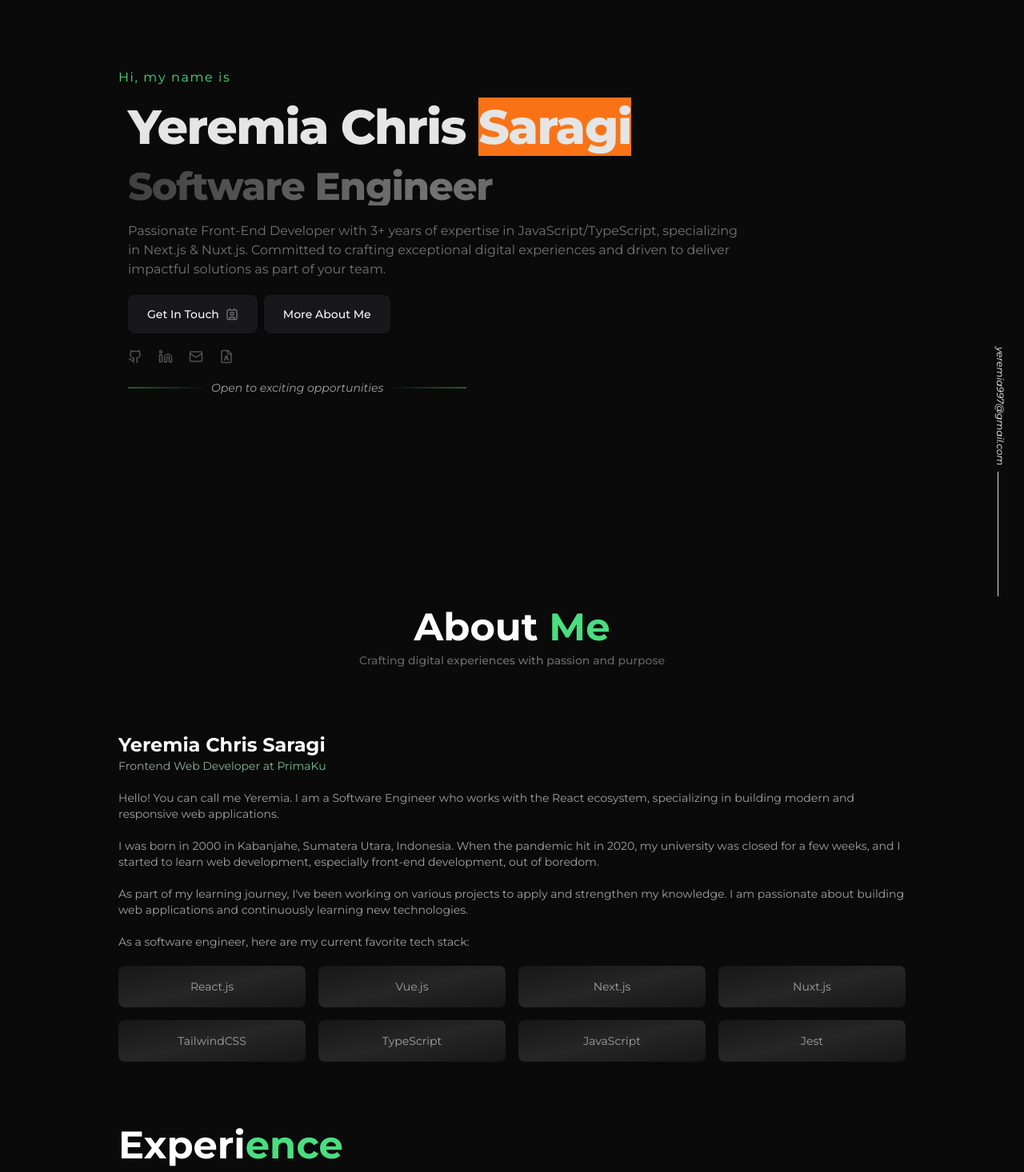
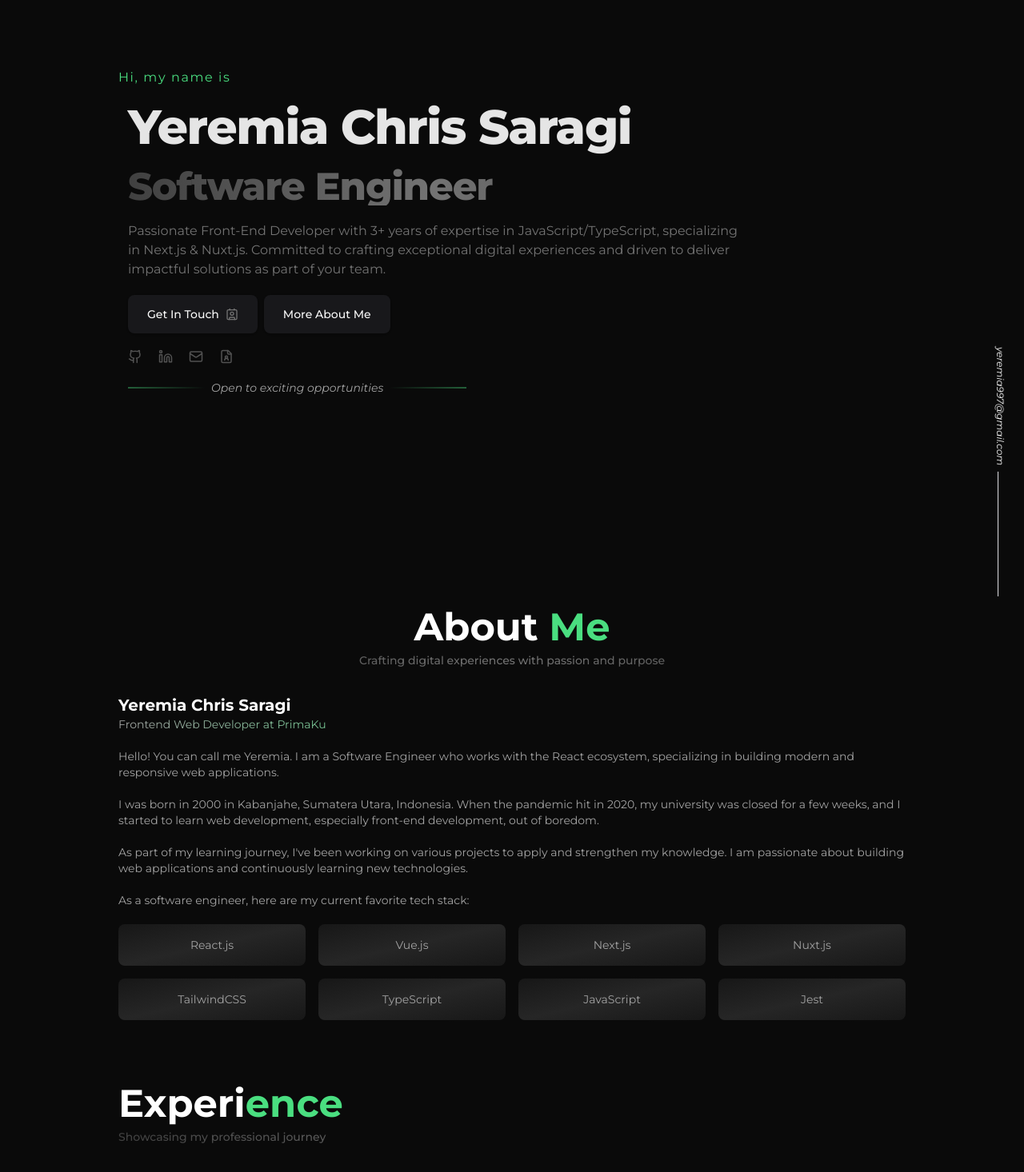
Before and after one commit to yeremiaChris/portfolio-revamp, a Next.js app: page / in a window 1280 px wide. Shown: the part 120-1586 px from the top of the page at 80% size. Built offline with nearby package versions, Linux system fonts and the light colour scheme; a web font is replaced by a local one.

Commit message:
feat: update some style

```diff
--- a/app/components/About.tsx
+++ b/app/components/About.tsx
@@ -79,7 +79,7 @@ export const About = () => {
       <motion.div
         {...defaultMotionProps}
         transition={{ duration: 0.8, delay: 0.2 }}
-        className="mb-20 space-y-2"
+        className="mb-8 space-y-2"
       >
         <h2 className="md:text-5xl text-3xl text-center font-bold">
           About <span className="text-green-400">Me</span>
@@ -96,7 +96,7 @@ export const About = () => {
         transition={{ duration: 0.6, delay: 0.4 }}
         className="mb-4"
       >
-        <h2 className="text-2xl font-bold">Yeremia Chris Saragi</h2>
+        <h2 className="text-xl font-bold">Yeremia Chris Saragi</h2>
         <p className="text-neutral-400 text-sm bg-gradient-to-r from-neutral-400 via-green-400 to-neutral-400 text-transparent bg-clip-text bg-300% animate-shine">
           Frontend Web Developer at PrimaKu
         </p>
--- a/app/components/Experience.tsx
+++ b/app/components/Experience.tsx
@@ -147,14 +147,14 @@ export const Experience = () => {
       <motion.div
         {...defaultMotionProps}
         transition={{ duration: 0.8, delay: 0.2 }}
-        className="mb-20 space-y-2"
+        className="mb-8  space-y-2"
       >
         <h2 className="md:text-5xl text-3xl font-bold">
           Experi<span className="text-green-400">ence</span>
         </h2>
 
         <p className="text-sm bg-gradient-to-r from-neutral-700 via-neutral-500 to-neutral-700 text-transparent bg-clip-text bg-300% animate-shine font-medium">
-          Showcasing my professional journey and achievements
+          Showcasing my professional journey
         </p>
       </motion.div>
 
--- a/app/components/MainBanner.tsx
+++ b/app/components/MainBanner.tsx
@@ -47,13 +47,13 @@ export const MainBanner = () => {
               transition={{ duration: 0.5, delay: 0.2 }}
               className="scroll-m-20 text-neutral-200 text-4xl md:text-5xl font-extrabold tracking-tight lg:text-6xl"
             >
-              Yeremia Chris <span className="bg-orange-500">Saragi</span>
+              Yeremia Chris Saragi
             </motion.h1>
             <motion.h2
               initial={{ opacity: 0, x: -50 }}
               animate={{ opacity: 1, x: 0 }}
               transition={{ duration: 0.5, delay: 0.4 }}
-              className="scroll-m-20 text-3xl md:text-4xl bg-gradient-to-r from-neutral-700 via-neutral-500 to-neutral-700 text-transparent bg-clip-text bg-300% animate-shine font-extrabold tracking-tight lg:text-5xl"
+              className="scroll-m-20 text-2xl md:text-4xl bg-gradient-to-r from-neutral-700 via-neutral-500 to-neutral-700 text-transparent bg-clip-text bg-300% animate-shine font-extrabold tracking-tight lg:text-5xl"
             >
               Software Engineer
             </motion.h2>
--- a/app/components/Projects.tsx
+++ b/app/components/Projects.tsx
@@ -62,7 +62,7 @@ const ProjectItem = ({
           <motion.div {...contentAnimationProps} className="space-y-5">
             <h2 className="text-2xl font-bold">{title}</h2>
             <p className="text-sm text-neutral-400">{description}</p>
-            <p className="text-neutral-400 text-sm">Tool: {tools}</p>
+            <p className="text-neutral-400 text-sm">Tools: {tools}</p>
             <Button asChild>
               <Link href={link} target="_blank">
                 View Project <ExternalLink />
@@ -158,14 +158,14 @@ export const Projects = () => {
       <motion.div
         {...defaultMotionProps}
         transition={{ duration: 0.8, delay: 0.2 }}
-        className="mb-20 space-y-2"
+        className="mb-8 space-y-2"
       >
         <h2 className="md:text-5xl text-3xl font-bold">
           Proje<span className="text-green-400">cts</span>
         </h2>
 
         <p className="text-sm bg-gradient-to-r from-neutral-700 via-neutral-500 to-neutral-700 text-transparent bg-clip-text bg-300% animate-shine font-medium">
-          Showcasing my professional journey and achievements
+          Showcasing my featured projects and work
         </p>
       </motion.div>
 
```
